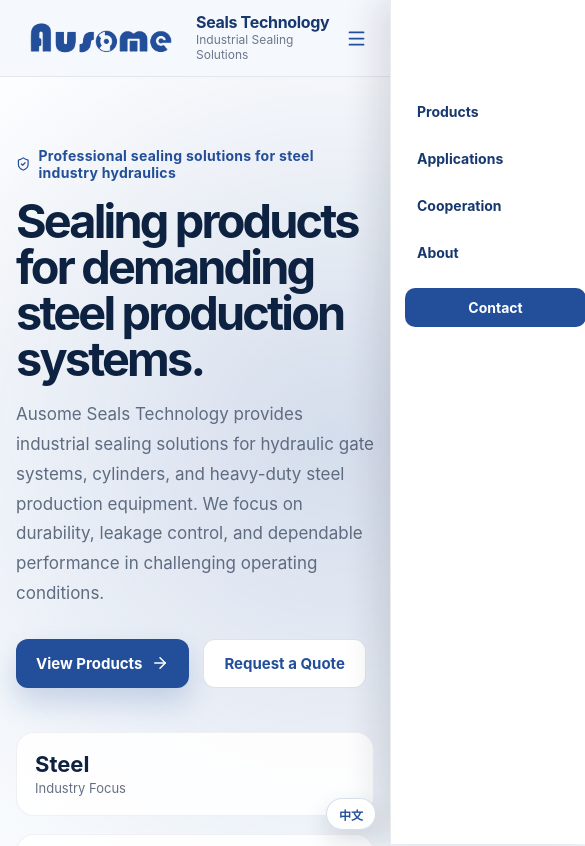
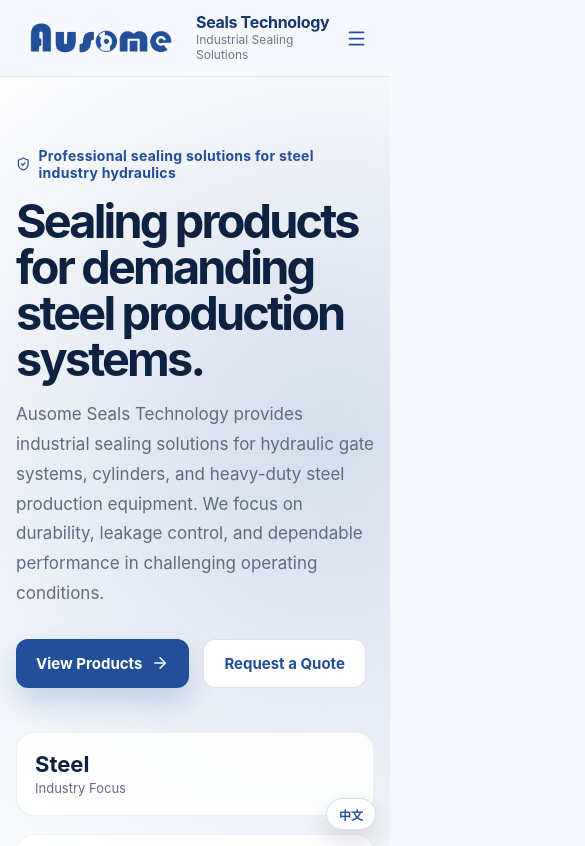
Before and after one commit to dddim-wang/Ausome-Seals, a React (Vite) app in the folder frontend/: page / in a window 390 px wide. Shown: the top 846 px of the page, 585 px wide, since content can reach past the window. Built offline with nearby package versions, Linux system fonts and the light colour scheme; no server answers.

Commit message:
Fix mobile menu horizontal scroll

```diff
--- a/frontend/src/styles.css
+++ b/frontend/src/styles.css
@@ -16,11 +16,20 @@
 
 html {
   scroll-behavior: smooth;
+  overflow-x: hidden;
+  width: 100%;
 }
 
 body {
   margin: 0;
   background: #f5f8fd;
+  overflow-x: hidden;
+  width: 100%;
+}
+
+#root {
+  overflow-x: hidden;
+  width: 100%;
 }
 
 a {
@@ -660,6 +669,14 @@ footer {
     z-index: 110;
   }
 
+  .site-header,
+  .hero,
+  .section,
+  footer {
+    max-width: 100vw;
+    overflow-x: hidden;
+  }
+
   .nav {
     position: relative;
     height: 76px;
@@ -722,12 +739,16 @@ footer {
     gap: 8px;
     z-index: 120;
     backdrop-filter: blur(14px);
-    transform: translateX(100%);
-    transition: transform 0.28s ease;
+    transform: translateX(110%);
+    transition: transform 0.28s ease, visibility 0.28s ease;
+    visibility: hidden;
+    pointer-events: none;
   }
 
   .nav-links.open {
     transform: translateX(0);
+    visibility: visible;
+    pointer-events: auto;
   }
 
   .nav-links a {
```
